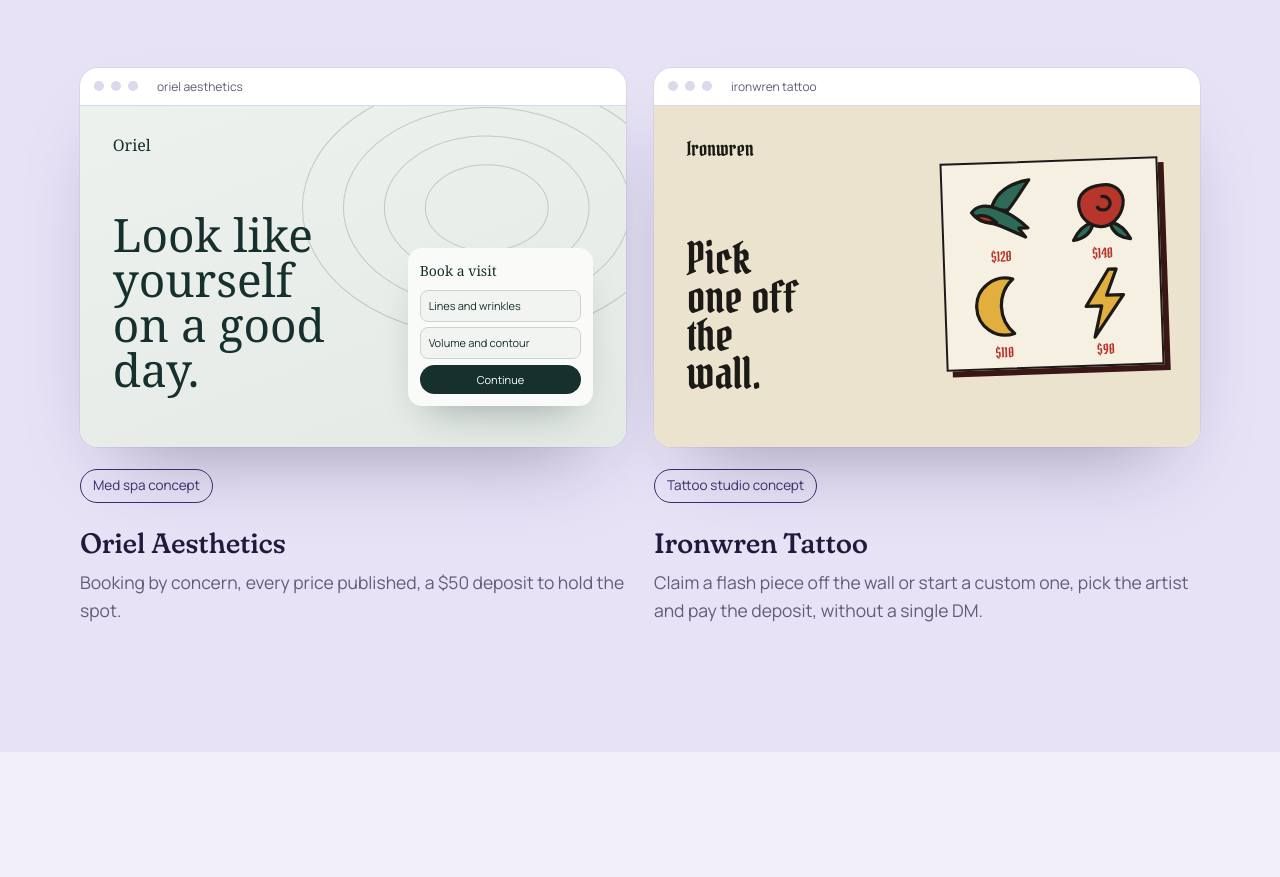
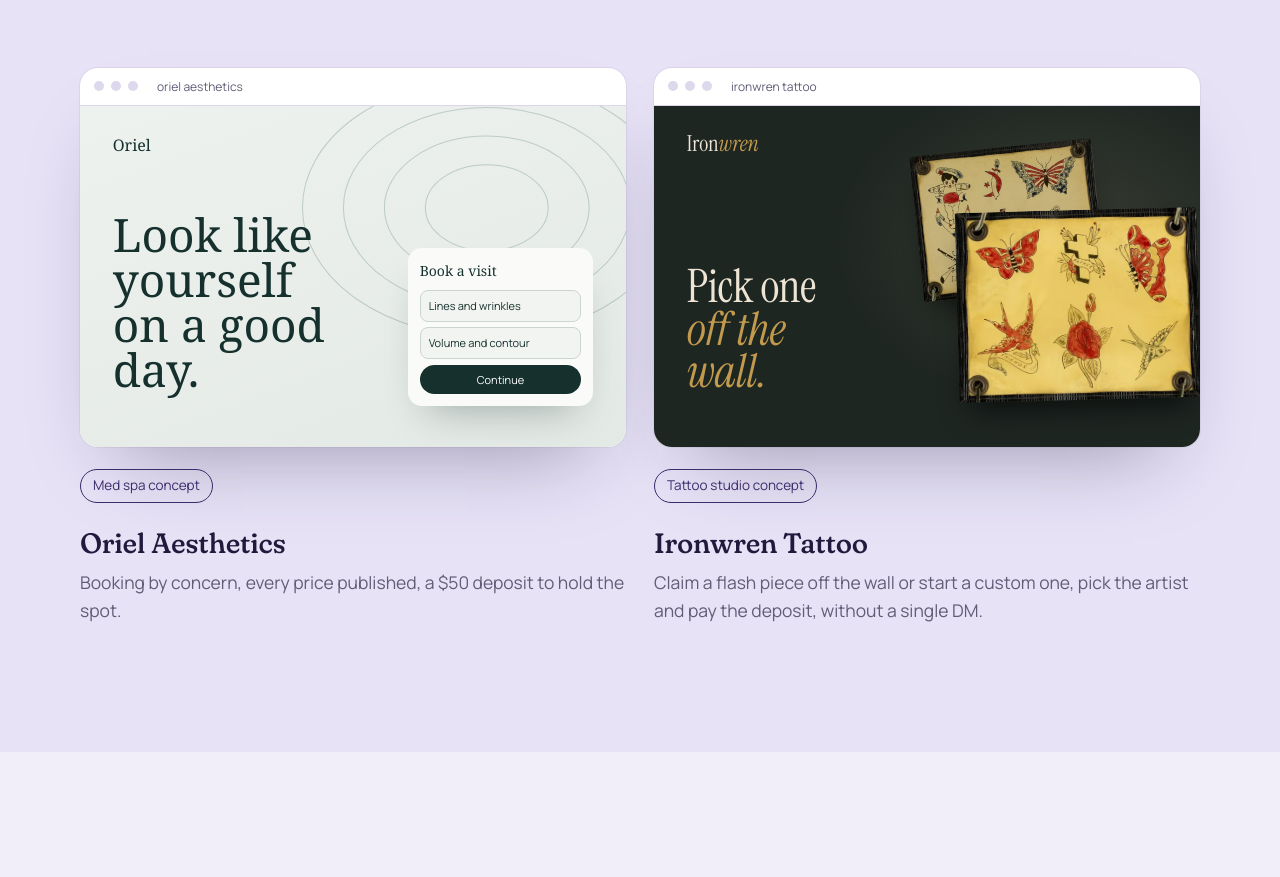
Before and after one commit to waznagus1-cmd/Kelvane-site, a plain HTML site: page index.html in a window 1280 px wide. Shown: the part 3656-4533 px from the top of the page. Drawn offline with Linux system fonts and the light colour scheme.

Commit message:
Home: update Ironwren preview card to the new design
Co-Authored-By: Claude Opus 5.5 <noreply@anthropic.com>
Claude-Session: https://claude.ai/code/session_01PAbRkY7FxKjMRCqpStDCe7

```diff
--- a/index.html
+++ b/index.html
@@ -12,7 +12,7 @@
 <link rel="preload" href="fonts/manrope.woff2" as="font" type="font/woff2" crossorigin>
 <script>document.documentElement.classList.add("js")</script>
 <style>
-@font-face{font-family:'Fraunces';src:url('fonts/fraunces-normal.woff2') format('woff2');font-weight:500 600;font-style:normal;font-display:swap}@font-face{font-family:'Fraunces';src:url('fonts/fraunces-italic.woff2') format('woff2');font-weight:500 600;font-style:italic;font-display:swap}@font-face{font-family:'Manrope';src:url('fonts/manrope.woff2') format('woff2');font-weight:200 800;font-style:normal;font-display:swap}@font-face{font-family:'Outfit';src:url('fonts/outfit.woff2') format('woff2');font-weight:100 900;font-style:normal;font-display:swap}@font-face{font-family:'Pirata One';src:url('fonts/pirata-one.woff2') format('woff2');font-weight:400;font-style:normal;font-display:swap}
+@font-face{font-family:'Fraunces';src:url('fonts/fraunces-normal.woff2') format('woff2');font-weight:500 600;font-style:normal;font-display:swap}@font-face{font-family:'Fraunces';src:url('fonts/fraunces-italic.woff2') format('woff2');font-weight:500 600;font-style:italic;font-display:swap}@font-face{font-family:'Manrope';src:url('fonts/manrope.woff2') format('woff2');font-weight:200 800;font-style:normal;font-display:swap}@font-face{font-family:'Outfit';src:url('fonts/outfit.woff2') format('woff2');font-weight:100 900;font-style:normal;font-display:swap}@font-face{font-family:'Instrument Serif';src:url('fonts/instrument-serif.woff2') format('woff2');font-weight:400;font-style:normal;font-display:swap}@font-face{font-family:'Instrument Serif';src:url('fonts/instrument-serif-italic.woff2') format('woff2');font-weight:400;font-style:italic;font-display:swap}
 
 :root{
   --paper:#F1EEFA;
@@ -245,12 +245,17 @@ footer{padding:40px 0 60px;font-size:14.5px;color:var(--muted)}
 .casecard{text-decoration:none;display:flex;flex-direction:column;gap:22px}
 .casecard:hover .browser{box-shadow:0 40px 80px -36px rgba(34,26,61,.55),0 0 0 1px var(--plum)}
 .casetext h3{font-size:28px;margin:4px 0 8px}
-.mini.tat{background:#ECE3CF;color:#1C1A17}
-.mini .logo-t{position:absolute;left:6%;top:8%;font-family:"Pirata One",Georgia,serif;font-size:20px}
-.mini.tat h4{font-family:"Pirata One",Georgia,serif;font-weight:400;max-width:6.5ch;font-size:clamp(28px,3.4vw,46px);line-height:.88}
-.mini .sheet-t{position:absolute;right:7%;top:16%;width:40%;background:#F6F0E2;border:2px solid #1C1A17;box-shadow:6px 6px 0 #3A1714;transform:rotate(-2deg);display:grid;grid-template-columns:repeat(2,1fr);gap:4px;padding:8px}
-.mini .sheet-t span{display:flex;flex-direction:column;align-items:center;font-family:"Pirata One",Georgia,serif;color:#B7362C;font-size:14px;line-height:1}
-.mini .sheet-t svg{width:80%;height:auto}
+.mini.tat{background:#1E2622;color:#EDE4D3;overflow:hidden}
+.mini.tat::before{content:"";position:absolute;inset:0;background:radial-gradient(60% 70% at 75% 40%,rgba(255,226,170,.12),transparent 70%)}
+.mini .logo-t{position:absolute;left:6%;top:8%;font-family:"Instrument Serif",Georgia,serif;font-size:22px;line-height:1}
+.mini .logo-t i{color:#C29A4E}
+.mini.tat h4{font-family:"Instrument Serif",Georgia,serif;font-weight:400;max-width:6.2ch;font-size:clamp(30px,3.6vw,50px);line-height:.92;letter-spacing:-.01em;z-index:1}
+.mini.tat h4 em{font-style:italic;color:#C29A4E}
+.mini .wall-t{position:absolute;right:-2%;top:12%;width:54%;height:84%}
+.mini .wall-t img{position:absolute;height:auto;border-radius:2px;box-shadow:0 18px 30px -12px rgba(0,0,0,.7);transition:transform .6s cubic-bezier(.22,.8,.24,1)}
+.mini .wall-t .a{width:62%;left:0;top:0;transform:rotate(-6deg);filter:brightness(.85)}
+.mini .wall-t .c{width:82%;right:4%;top:22%;transform:rotate(-1.5deg)}
+.casecard:hover .wall-t .c{transform:rotate(0) translateY(-4px)}
 .founding-line{margin-top:20px;font-size:16px;color:var(--muted)}
 .founding-line b{color:var(--ink)}
 @media (max-width:860px){.cases{grid-template-columns:1fr}}
@@ -463,9 +468,9 @@ header.site.scrolled .nav{height:64px}
         <div class="browser">
           <div class="top"><i></i><i></i><i></i><span>ironwren tattoo</span></div>
           <div class="mini tat" aria-hidden="true">
-            <span class="logo-t">Ironwren</span>
-            <h4>Pick one off the wall.</h4>
-            <div class="sheet-t"><span><svg viewBox="0 0 120 120"><path d="M46 58C54 32 76 18 106 14C94 30 86 44 72 60Z" fill="#2E6A57" stroke="#1C1A17" stroke-width="5" stroke-linejoin="round"/><path d="M16 62C24 50 40 50 54 56C68 62 82 68 102 88L88 88L98 102C80 94 64 84 50 80C34 78 22 72 16 62Z" fill="#2E6A57" stroke="#1C1A17" stroke-width="5" stroke-linejoin="round"/><path d="M22 68C30 76 42 79 54 78C46 70 34 64 22 68Z" fill="#B7362C" stroke="#1C1A17" stroke-width="5" stroke-linejoin="round"/></svg>$120</span><span><svg viewBox="0 0 120 120"><path d="M44 84C30 88 22 98 16 110C32 108 42 100 46 88Z" fill="#2E6A57" stroke="#1C1A17" stroke-width="5" stroke-linejoin="round"/><path d="M76 84C90 88 98 98 104 110C88 108 78 100 74 88Z" fill="#2E6A57" stroke="#1C1A17" stroke-width="5" stroke-linejoin="round"/><path d="M60 26C82 22 98 38 94 58C90 78 74 90 60 90C44 90 28 78 26 58C24 38 40 28 60 26Z" fill="#B7362C" stroke="#1C1A17" stroke-width="5" stroke-linejoin="round"/><path d="M60 44C71 42 77 51 73 59C69 67 56 66 54 58" fill="none" stroke="#1C1A17" stroke-width="5" stroke-linejoin="round"/></svg>$140</span><span><svg viewBox="0 0 120 120"><path d="M76 18A44 44 0 1 0 76 102A56 56 0 0 1 76 18Z" fill="#E2AE3D" stroke="#1C1A17" stroke-width="5" stroke-linejoin="round"/></svg>$110</span><span><svg viewBox="0 0 120 120"><path d="M68 8L32 64L56 64L44 112L90 48L64 48L80 8Z" fill="#E2AE3D" stroke="#1C1A17" stroke-width="5" stroke-linejoin="round"/></svg>$90</span></div>
+            <span class="logo-t">Iron<i>wren</i></span>
+            <h4>Pick one <em>off the wall.</em></h4>
+            <div class="wall-t"><img class="a" src="tattoo/img/sheet-a-560.webp" width="560" height="447" alt="" loading="lazy" decoding="async"><img class="c" src="tattoo/img/sheet-c-560.webp" width="560" height="441" alt="" loading="lazy" decoding="async"></div>
           </div>
         </div>
         <div class="casetext"><span class="tag">Tattoo studio concept</span><h3>Ironwren Tattoo</h3><p class="muted">Claim a flash piece off the wall or start a custom one, pick the artist and pay the deposit, without a single DM.</p></div>
```
Also changed, not shown: tattoo/img/sheet-a-560.webp (added), tattoo/img/sheet-c-560.webp (added).
